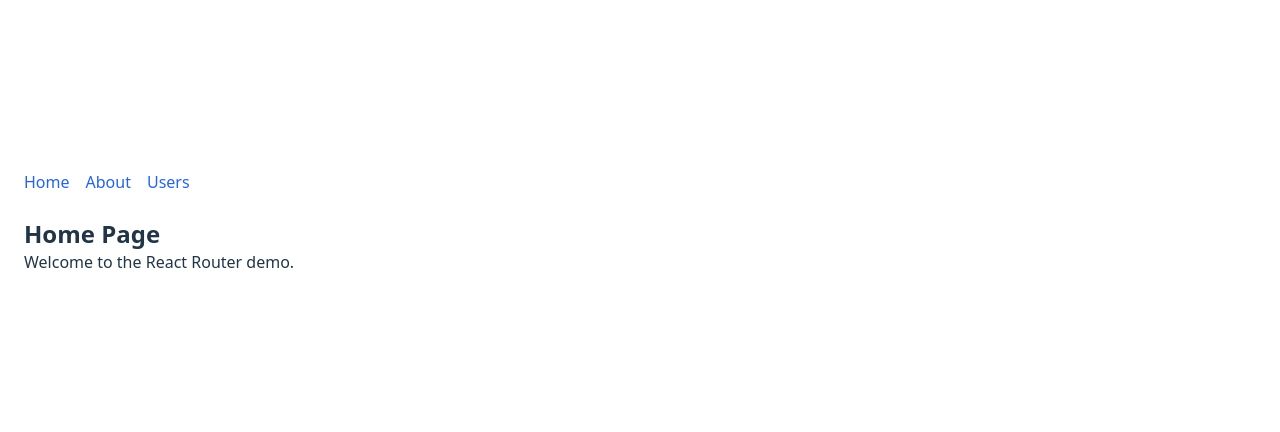
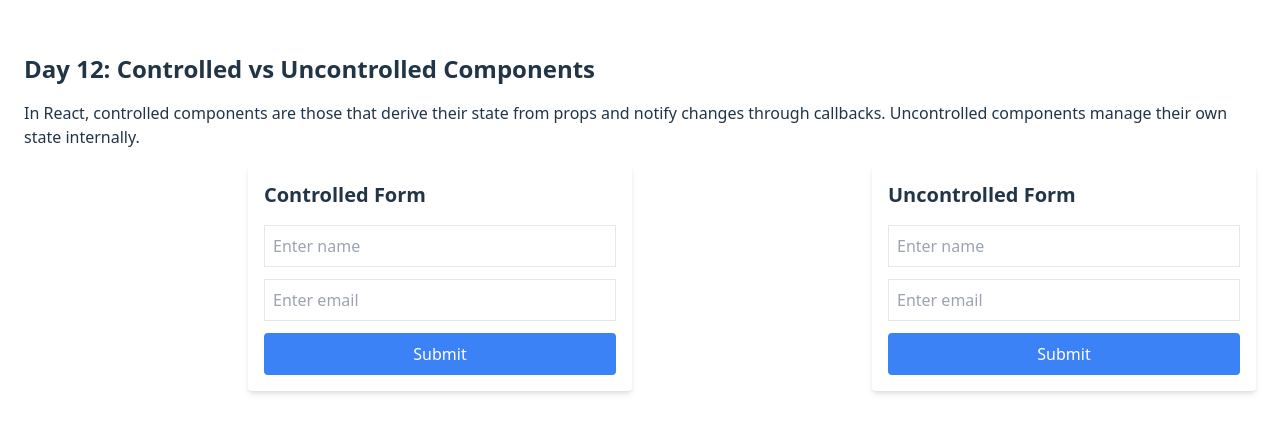
Before and after one commit to shokrullah2023/React-Projects, a React (Vite) app: page / in a window 1280 px wide. Shown: the part 178-610 px from the top of the page. Built offline with nearby package versions, Linux system fonts and the light colour scheme.

Commit message:
Controlled and Uncontrolled form is completed

```diff
--- a/src/App.jsx
+++ b/src/App.jsx
@@ -19,6 +19,7 @@ import Day8App from "./components/Pages/Day8_ListRendering/Day8App";
 import Day09UseContextDemo from "./components/Pages/Day9_GlobalStateManagement/Day09UseContextDemo";
 import Day10_UseReducerDemo from "./components/Pages/Day10_UseReducer/Day10_UseReducerDemo";
 import Day11_ReactRouter from "./components/Pages/Day11_ReactRouter/Day11_ReactRouter";
+import Day12_ControlledUncontrolled from "./components/Pages/Day12_ControlledUncontrolled/Day12_ControlledUncontrolled";
 
 function App() {
   // const [count, setCount] = useState(0);
@@ -59,7 +60,8 @@ function App() {
         {/* <Day09UseContextDemo />
          */}
          {/* <Day10_UseReducerDemo /> */}
-         <Day11_ReactRouter />
+         {/* <Day11_ReactRouter /> */}
+         <Day12_ControlledUncontrolled />
       </div>
     </div>
   );
--- a/src/components/Pages/Day11_ReactRouter/pages/Home.jsx
+++ b/src/components/Pages/Day11_ReactRouter/pages/Home.jsx
@@ -1,4 +1,3 @@
-
 
 export default function Home() {
     return (
--- /dev/null
+++ b/src/components/Pages/Day12_ControlledUncontrolled/ControlledForm.jsx
@@ -0,0 +1,38 @@
+import { useState } from "react";
+
+
+export default function ControlledForm() {
+    const [name, setName] = useState("");
+    const [email, setEmail] = useState("");
+
+    const handleSubmit = (e) => {
+        e.preventDefault();
+        alert(`Name: ${name}, Email: ${email}`);
+        setName("");
+        setEmail("");
+    }
+
+    return (
+        <form onSubmit={handleSubmit} className="p-4 max-w-sm mx-auto bg-white shadow-md rounded">
+            <h2 className="text-xl font-bold mb-4">Controlled Form</h2>
+
+            <input
+              type="text"
+             value={name}
+                onChange={(e) => setName(e.target.value)}
+                className="border p-2 w-full mb-3"
+                placeholder="Enter name"
+            />
+            <input type="email"
+            value={email}
+                onChange= {(e) => setEmail(e.target.value)}
+                className="border p-2 w-full mb-3"
+                placeholder="Enter email"
+             />
+
+             <button className="bg-blue-500 text-white p-2 rounded w-full">Submit</button>
+        </form>
+    )
+
+
+}
--- /dev/null
+++ b/src/components/Pages/Day12_ControlledUncontrolled/Day12_ControlledUncontrolled.jsx
@@ -0,0 +1,19 @@
+import React from 'react';
+import ControlledForm from "./ControlledForm";
+import UncontrolledForm from "./UncontrolledForm";
+
+
+export default function Day12_ControlledUncontrolled() {
+  return (
+    <div className="flex flex-col gap-4">
+      <h1 className="text-2xl font-bold">Day 12: Controlled vs Uncontrolled Components</h1>
+      <p>
+        In React, controlled components are those that derive their state from props and notify changes through callbacks. Uncontrolled components manage their own state internally.
+      </p>
+      <div className="flex gap-4">
+        <ControlledForm />
+        <UncontrolledForm />
+      </div>
+    </div>
+  )
+}
--- /dev/null
+++ b/src/components/Pages/Day12_ControlledUncontrolled/UncontrolledForm.jsx
@@ -0,0 +1,37 @@
+import { useRef } from "react";
+
+
+export default function UncontrolledForm() {
+ const nameRef = useRef();
+ const emailRef = useRef();
+
+    const handleSubmit = (e) => {
+        e.preventDefault();
+        const name = nameRef.current.value;
+        const email = emailRef.current.value;
+        alert(`Name: ${name}, Email: ${email}`);
+        nameRef.current.value = "";
+        emailRef.current.value = "";
+    }
+
+    return (
+        <form onSubmit={handleSubmit} className="p-4 max-w-sm bg-white shadow-md rounded">
+            <h2 className="text-xl font-bold mb-4">Uncontrolled Form</h2>
+
+            <input
+             type="text"
+             ref={nameRef}
+             placeholder="Enter name"
+             className="border p-2 w-full mb-3"
+             />
+            <input
+                type="email"
+                ref={emailRef}
+                placeholder="Enter email"
+                className="border p-2 w-full mb-3"
+                />
+            <button className="bg-blue-500 text-white p-2 rounded w-full">Submit</button>
+        </form>
+    )
+
+}
--- a/src/main.jsx
+++ b/src/main.jsx
@@ -1,18 +1,18 @@
 import { StrictMode } from 'react'
 import './index.css'
 import App from './App.jsx'
-import ReactDOM from 'react-dom/client'
+import ReactDOM, { createRoot } from 'react-dom/client'
 import { BrowserRouter } from 'react-router-dom'
 import Day11_ReactRouter from './components/Pages/Day11_ReactRouter/Day11_ReactRouter.jsx'
 
-// createRoot(document.getElementById('root')).render(
-//   <StrictMode>
-//     <App />
-//   </StrictMode>,
+createRoot(document.getElementById('root')).render(
+  <StrictMode>
+    <App />
+  </StrictMode>,
+)
+
+// ReactDOM.createRoot(document.getElementById("root")).render(
+//   <BrowserRouter>
+//       <Day11_ReactRouter />
+//   </BrowserRouter>
 // )
-
-ReactDOM.createRoot(document.getElementById("root")).render(
-  <BrowserRouter>
-      <Day11_ReactRouter />
-  </BrowserRouter>
-)
```
